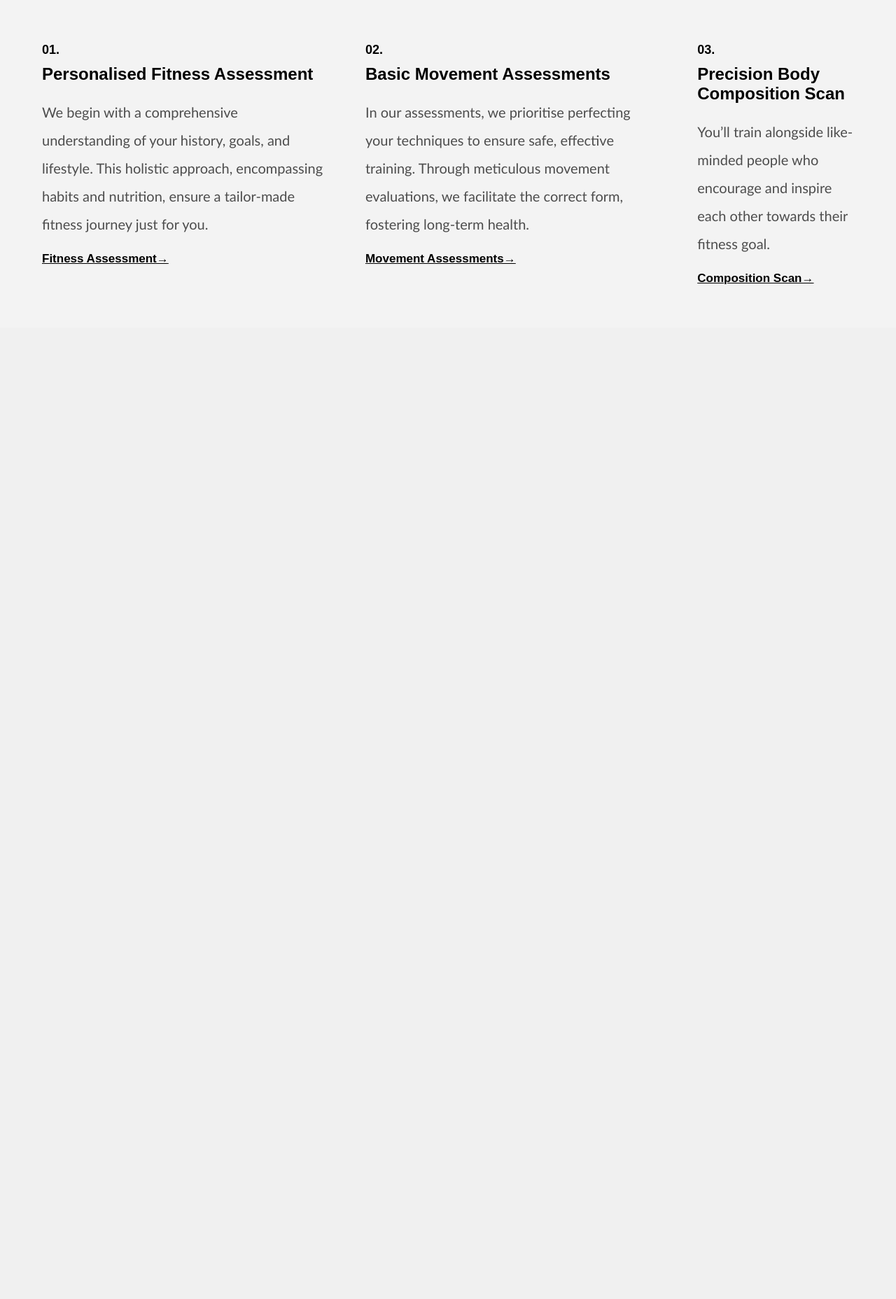
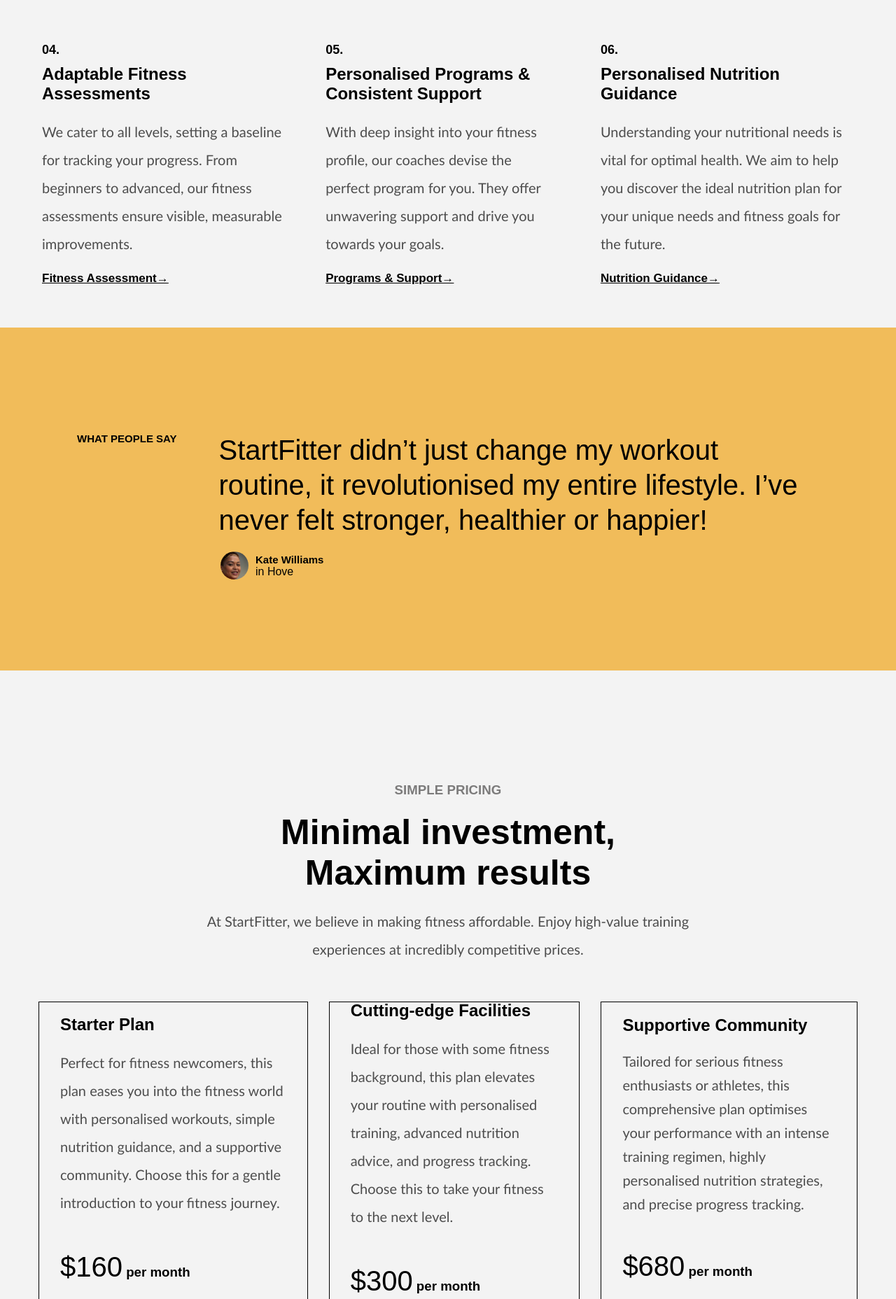
Before and after one commit to K3rllon/KerlloneIsa, a PHP site: page / in a window 1280 px wide. Shown: the part 2584-4440 px from the top of the page at 70% size. Before the commit the page ends 2990 px from the top, so only its background shows below. Run offline with PHP 8.4, Linux system fonts and the light colour scheme.

Commit message:
Parte Kerllon 01 (ainda falta finalizar)

```diff
--- a/ProjetosDS2/Ativ02/assets/css/style.css
+++ b/ProjetosDS2/Ativ02/assets/css/style.css
@@ -1,53 +1,65 @@
-*{
+* {
     margin: 0;
     padding: 0;
     box-sizing: border-box;
 }
-body{
-    background-color: rgb(0, 0, 0);
+
+body {
+    background-color: #f3f3f3;
 }
-#barra{
+
+#barra {
     background-color: #f1bc5a;
     padding: 20px;
     display: flex;
     justify-content: center;
+    font-family: Arial, Helvetica, sans-serif;
+    /* mudei a fonte */
 }
-#mensagemdesign{
+
+#mensagemdesign {
     color: #000000;
-    text-decoration:none;
+    text-decoration: none;
 }
-#imagemdestaque{
+
+#imagemdestaque {
     background-image: url("imagens/fundo.jpg");
     display: flex;
     justify-content: space-between;
     align-items: center;
 }
 
-#itensmenu{
+#itensmenu {
     display: flex;
     list-style: none;
+    font-family: Arial, Helvetica, sans-serif;
+    /* mudei a fonte */
 }
-.itens{
+
+.itens {
     color: aliceblue;
     padding: 15px;
     text-decoration: none;
 }
-.itens:hover{
+
+.itens:hover {
     text-decoration: underline;
 }
 
-#titulo{
+#titulo {
     color: aliceblue;
     text-align: center;
     padding: 100px;
     font-size: 30px;
     font-family: Trebuchet MS, sans-serif;
 }
-#paragrafo{
+
+#paragrafo {
     margin: 30px;
     font-size: 20px;
 }
-#butaoleiamais{
+
+#butaoleiamais {
     width: 200px;
     height: 50px;
     border-radius: 50px;
@@ -57,35 +69,39 @@ body{
     background-color: #f1bc5a;
     border: none;
 }
-#inicio{
+
+#inicio {
     background-image: url("/Ativ02/assets/imagens/fundo.jpg");
 }
-.sobre{
+
+.sobre {
     background-color: #f3f3f3;
     display: flex;
     justify-content: center;
     align-items: center;
     text-align: center;
 }
-.titulos1{
+
+.titulos1 {
     font-family: Arial, Helvetica, sans-serif;
     margin: 20px;
     color: #7c7b7b;
 }
 
-#titulos2{
+#titulos2 {
     font-family: Arial, Helvetica, sans-serif;
     font-size: 50px;
     margin: 20px;
 }
 
-#bloco1{
+#bloco1 {
     padding: 50px;
     margin: 10px;
     display: inline-block;
     text-align: center;
 }
-#bloquinhos{
+
+#bloquinhos {
     background-color: #f3f3f3;
     display: flex;
     justify-content: center;
@@ -94,12 +110,13 @@ body{
     text-align: left;
     align-items: stretch;
 }
-.titulos{
+
+.titulos {
     font-family: Arial, Helvetica, sans-serif;
     margin-bottom: 20px;
 }
 
-.paragrafos{
+.paragrafos {
     font-family: Gill Sans, sans-serif;
     font-size: 20px;
     font-weight: 5;
@@ -108,32 +125,236 @@ body{
     margin-bottom: 20px;
 }
 
-.Bloco{
+.Bloco {
     padding: 30px;
 }
 
-.logos{
+.logos {
     width: 220px;
 }
 
-#imagens{
+#imagens {
     text-align: center;
     padding: 40px;
+    background-color: #000000;
 }
-#caixa01{
+
+#caixa01 {
     padding: 100px;
 }
-.numeros{
+
+.numeros {
     font-family: Arial, Helvetica, sans-serif;
     margin-bottom: 10px;
     font-size: 18px;
 }
-.linkscaixa{
+
+.linkscaixa {
     color: #000000;
     font-family: Arial, Helvetica, sans-serif;
     font-weight: 700;
     font-size: 17px;
 }
-.linkscaixa:hover{
+
+.linkscaixa:hover {
     text-decoration: none;
 }
+
+#caixa02 {
+    justify-content: center;
+    align-items: center;
+    padding: 50px;
+    height: 490px;
+    color: #000;
+    padding-top: 150px;
+    background-color: #f1bc5a;
+    font-family: Arial, Helvetica, sans-serif;
+    justify-content: left;
+}
+
+#whatpeoplesay {
+    font-size: 15px;
+    margin: 0px 60px;
+    white-space: nowrap;
+}
+
+#texto {
+    font-size: 40px;
+    font-weight: 100;
+    line-height: 50px;
+}
+
+#informaçoesdoautor {
+    display: flex;
+    align-items: center;
+    margin-top: 20px;
+    margin-left: 265px;
+}
+
+#fotodaautora {
+    width: 40px;
+    height: 40px;
+    border-radius: 50%;
+    margin-right: 10px;
+}
+
+#nomedoautor {
+    font-size: 15px;
+}
+
+#caixadowhatpeoplesay {
+    height: 50%;
+    text-align: start;
+}
+
+#caixinha02 {
+    display: flex;
+    align-items: stretch;
+}
+
+#caixa03 {
+    margin-top: 140px;
+}
+
+#caixa04 {
+    display: flex;
+    margin: 20px 40px;
+}
+
+.caixasdepacotes {
+    border: 1px #000000 solid;
+    margin: 15px;
+    font-family: Arial, Helvetica, sans-serif;
+    display: flex;
+    height: 500px;
+    justify-content: center;
+    flex-direction: column;
+    align-items: stretch;
+}
+
+span {
+    font-size: 40px;
+    font-weight: 500;
+}
+
+.botaogetstarted {
+    width: 300px;
+    height: 50px;
+    border-radius: 50px;
+    font-family: Helvetica, sans-serif;
+    text-align: center;
+    font-size: 20px;
+    background-color: #000000;
+    border: none;
+    color: #f3f3f3;
+}
+.botoes{
+    text-align: center;
+    margin-bottom: 30px;
+}
+.preço{
+    margin: 0px 0px 30px 30px;
+}
+.textodopeço{
+    margin: 0;
+}
+#paragrafo2{
+    margin-top: 0;
+    line-height: 1.7;
+}
+#pontosdospacotes{
+    display: flex;
+    justify-content: center;
+    justify-content: space-around;
+}
+.pontos{
+    font-family: Arial, Helvetica, sans-serif;
+    font-size: 15px;
+    line-height: 2;
+}
+#caixa05{
+    padding: 70px;
+    text-align: center;
+    justify-content: center;
+    margin-bottom: 80px;
+    font-family: Arial, Helvetica, sans-serif;
+}
+
+#ingressartodo{
+    background-image: url("/Ativ02/assets/imagens/mulhertreinando.jpg");
+    background-size: cover;
+    height: 100%;
+    width: 100%;
+    padding: 60px;
+
+}
+
+#ingressar{
+    padding: 30px;
+    height: 20%;
+    width: 50%;
+    display: block;
+    border: 2px solid aliceblue;
+    margin-top: 50px;
+    margin-left: 100px;
+    margin-bottom: 100px;
+    margin: 20, 30, 40,50px;
+
+}
+
+#tituloingressar{
+    font-size: 45px;
+    font-family: Trebuchet MS, sans-serif;
+    color: aliceblue;
+}
+#paragrafoingressar{
+    color: aliceblue;
+    font-size: 18px;
+    font-family: Trebuchet MS, sans-serif;
+    margin-top: 20px;
+    line-height: 30px;
+}
+#botaoget{
+    padding: 10px;
+    border-radius: 100px;
+    background-color: #f1bc5a;
+    font-size: 18px;
+    border: 0;
+    font-family: Trebuchet MS, sans-serif;
+    height: 48px;
+    width: 180px;
+    text-align: center;
+    margin-top: 35px;
+}
+
+#rodape{
+    background-color: #000000;
+    color: aliceblue;
+    padding-top: 100px;
+    padding-left: 30px;
+
+}
+
+.titulosrodape{
+    font-family: Trebuchet MS, sans-serif;
+    font-size: 25px;
+}
+
+#subtitulo{
+    margin-top: 4px;
+}
+
+.paragrafosrodape{
+    font-family: Arial, Helvetica, sans-serif;
+    margin-top: 40px;
+    font-size: 15px;
+}
+
+#wordpress {
+    text-decoration: underline;
+    color: aliceblue;
+}
+
+#wordpress:hover{
+    text-decoration: underline;
+}
--- a/ProjetosDS2/Ativ02/index.html
+++ b/ProjetosDS2/Ativ02/index.html
@@ -1,11 +1,13 @@
 <!DOCTYPE html>
 <html lang="pt-br">
+
 <head>
     <meta charset="UTF-8">
     <meta name="viewport" content="width=device-width, initial-scale=1.0">
     <title>Ativ_02</title>
     <link rel="stylesheet" href="assets/css/style.css">
 </head>
+
 <body>
     <div id="inicio">
         <div id="barra">
@@ -17,18 +19,29 @@
                     <img src="assets/imagens/logo.png" alt="">
                 </div>
                 <menu id="itensmenu">
-                    <a class="itens" href=""><li>Home</li></a>
-                    <a class="itens" href=""><li>Personal Training</li></a>
-                    <a class="itens" href=""><li>Pricing</li></a>
-                    <a class="itens" href=""><li>Blog</li></a>
-                    <a class="itens" href=""><li>Contact</li></a>
+                    <a class="itens" href="">
+                        <li>Home</li>
+                    </a>
+                    <a class="itens" href="">
+                        <li>Personal Training</li>
+                    </a>
+                    <a class="itens" href="">
+                        <li>Pricing</li>
+                    </a>
+                    <a class="itens" href="">
+                        <li>Blog</li>
+                    </a>
+                    <a class="itens" href="">
+                        <li>Contact</li>
+                    </a>
                 </menu>
             </div>
         </header>
         <div id="titulo">
             <h1>Fit today,<br> Stronger tomorrow</h1>
             <p id="paragrafo">
-                Unlock your potential and redefine your limits with us. Our trainers tailor workouts to your ability, ensuring you’re fit today and undeniably stronger tomorrow.
+                Unlock your potential and redefine your limits with us. Our trainers tailor workouts to your ability,
+                ensuring you’re fit today and undeniably stronger tomorrow.
             </p>
             <div>
                 <button id="butaoleiamais">Learn More</button>
@@ -41,21 +54,25 @@
                 <h3 class="titulos1">ABOUT US</h3>
                 <h1 id="titulos2">Why choose StartFitter? <br>
                     Discover our unique edge</h1>
-                <p class="paragrafos">It’s our commitment to your health. We deliver effective, efficient workouts paired with nutritional guidance to help you reach your fitness peak.</p>
+                <p class="paragrafos">It’s our commitment to your health. We deliver effective, efficient workouts
+                    paired <br> with nutritional guidance to help you reach your fitness peak.</p>
             </div>
         </div>
         <div id="bloquinhos">
             <div id="bloco2" class="Bloco">
                 <h2 class="titulos">Personalised Workouts</h2>
-                <p class="paragrafos">StartFitter’s Expert Coaches are certified fitness pros dedicated to guiding you towards your health goals.</p>
+                <p class="paragrafos">StartFitter’s Expert Coaches are certified fitness pros dedicated to guiding you
+                    towards your health goals.</p>
             </div>
             <div class="Bloco">
                 <h2 class="titulos">Cutting-edge Facilities</h2>
-                <p class="paragrafos">Our state-of-the-art facilities are designed to enhance your workout experience and fuel your progress.</p>
+                <p class="paragrafos">Our state-of-the-art facilities are designed to enhance your workout experience
+                    and fuel your progress.</p>
             </div>
             <div id="bloco4" class="Bloco">
                 <h2 class="titulos">Supportive Community</h2>
-                <p class="paragrafos">You’ll train alongside like-minded people who encourage and inspire each other towards their fitness goal.</p>
+                <p class="paragrafos">You’ll train alongside like-minded people who encourage and inspire each other
+                    towards their fitness goal.</p>
             </div>
         </div>
         <div id="imagens">
@@ -74,7 +91,9 @@
             <div>
                 <h3 class="titulos1">QUICK START GUIDE</h3>
                 <h1 id="titulos2">6-step success:<br>Your fitness roadmap</h1>
-                <p class="paragrafos">We’ve developed a meticulously crafted, comprehensive six-step process that acts as your personal roadmap, guiding you steadily towards your fitness goals.</p>
+                <p class="paragrafos">We’ve developed a meticulously crafted, comprehensive six-step process that <br>
+                    acts
+                    as your personal roadmap, guiding you steadily towards your fitness goals.</p>
             </div>
         </div>
         <div>
@@ -82,43 +101,164 @@
                 <div id="bloco2" class="Bloco">
                     <h4 class="numeros">01.</h4>
                     <h2 class="titulos">Personalised Fitness Assessment</h2>
-                    <p class="paragrafos">We begin with a comprehensive understanding of your history, goals, and lifestyle. This holistic approach, encompassing habits and nutrition, ensure a tailor-made fitness journey just for you.</p>
+                    <p class="paragrafos">We begin with a comprehensive understanding of your history, goals, and
+                        lifestyle. This holistic approach, encompassing habits and nutrition, ensure a tailor-made
+                        fitness journey just for you.</p>
                     <a class="linkscaixa" href="#">Fitness Assessment→</a>
                 </div>
                 <div class="Bloco">
                     <h4 class="numeros">02.</h4>
                     <h2 class="titulos">Basic Movement Assessments</h2>
-                    <p class="paragrafos">In our assessments, we prioritise perfecting your techniques to ensure safe, effective training. Through meticulous movement evaluations, we facilitate the correct form, fostering long-term health.</p>
+                    <p class="paragrafos">In our assessments, we prioritise perfecting your techniques to ensure safe,
+                        effective training. Through meticulous movement evaluations, we facilitate the correct form,
+                        fostering long-term health.</p>
                     <a class="linkscaixa" href="#">Movement Assessments→</a>
                 </div>
                 <div id="bloco4" class="Bloco">
                     <h4 class="numeros">03.</h4>
                     <h2 class="titulos">Precision Body Composition Scan</h2>
-                    <p class="paragrafos">You’ll train alongside like-minded people who encourage and inspire each other towards their fitness goal.</p>
+                    <p class="paragrafos">You’ll train alongside like-minded people who encourage and inspire each other
+                        towards their fitness goal.</p>
                     <a class="linkscaixa" href="#">Composition Scan→</a>
                 </div>
             </div>
             <div>
                 <div id="bloquinhos">
                     <div id="bloco2" class="Bloco">
-                        <h4 class="numeros">01.</h4>
-                        <h2 class="titulos">Personalised Fitness Assessment</h2>
-                        <p class="paragrafos">We begin with a comprehensive understanding of your history, goals, and lifestyle. This holistic approach, encompassing habits and nutrition, ensure a tailor-made fitness journey just for you.</p>
+                        <h4 class="numeros">04.</h4>
+                        <h2 class="titulos">Adaptable Fitness Assessments</h2>
+                        <p class="paragrafos">We cater to all levels, setting a baseline for tracking your progress.
+                            From beginners to advanced, our fitness
+                            assessments ensure visible, measurable improvements.</p>
                         <a class="linkscaixa" href="#">Fitness Assessment→</a>
                     </div>
                     <div class="Bloco">
-                        <h4 class="numeros">02.</h4>
-                        <h2 class="titulos">Basic Movement Assessments</h2>
-                        <p class="paragrafos">In our assessments, we prioritise perfecting your techniques to ensure safe, effective training. Through meticulous movement evaluations, we facilitate the correct form, fostering long-term health.</p>
-                        <a class="linkscaixa" href="#">Movement Assessments→</a>
+                        <h4 class="numeros">05.</h4>
+                        <h2 class="titulos">Personalised Programs & Consistent Support</h2>
+                        <p class="paragrafos">With deep insight into your fitness profile, our coaches devise the
+                            perfect program for you. They offer unwavering
+                            support and drive you towards your goals.</p>
+                        <a class="linkscaixa" href="#">Programs & Support→</a>
                     </div>
                     <div id="bloco4" class="Bloco">
-                        <h4 class="numeros">03.</h4>
-                        <h2 class="titulos">Precision Body Composition Scan</h2>
-                        <p class="paragrafos">You’ll train alongside like-minded people who encourage and inspire each other towards their fitness goal.</p>
-                        <a class="linkscaixa" href="#">Composition Scan→</a>
+                        <h4 class="numeros">06.</h4>
+                        <h2 class="titulos">Personalised Nutrition Guidance</h2>
+                        <p class="paragrafos">Understanding your nutritional needs is vital for optimal health. We aim
+                            to help you discover the ideal nutrition plan
+                            for your unique needs and fitness goals for the future.</p>
+                        <a class="linkscaixa" href="#">Nutrition Guidance→</a>
+                    </div>
+                    <!-- troquei o texto dessa parte -->
+                </div>
+                <div id="caixa02">
+                    <div id="caixinha02">
+                        <div id="caixadowhatpeoplesay">
+                            <h3 id="whatpeoplesay">WHAT PEOPLE SAY</h3>
+                        </div>
+                        <div>
+                            <h1 id="texto">StartFitter didn’t just change my workout <br> routine, it revolutionised my
+                                entire lifestyle. I’ve <br> never felt stronger, healthier or happier!</h1>
+                        </div>
+                    </div>
+                    <div id="caixadasinfordaautora">
+                        <div id="informaçoesdoautor">
+                            <img id="fotodaautora" src="assets/imagens/user-avatar.png" alt="Foto da Kate Williams">
+                            <div id="textodasinfordoautor">
+                                <h1 id="nomedoautor">Kate Williams</h1>
+                                <p id="localdaautora">in Hove</p>
+                            </div>
+                        </div>
+                    </div>
+                </div>
+            </div>
+            <div class="sobre">
+                <div id="caixa03">
+                    <h3 class="titulos1">SIMPLE PRICING</h3>
+                    <h1 id="titulos2">Minimal investment, <br>
+                        Maximum results</h1>
+                    <p class="paragrafos">At StartFitter, we believe in making fitness affordable. Enjoy high-value
+                        training <br> experiences at incredibly competitive prices.</p>
+                </div>
+            </div>
+            <div id="caixamaior">
+                <div id="caixa04">
+                    <div class="caixasdepacotes">
+                        <div id="bloco2" class="Bloco">
+                            <h2 class="titulos">Starter Plan</h2>
+                            <p class="paragrafos">Perfect for fitness newcomers, this plan eases you into the fitness
+                                world with personalised workouts, simple nutrition
+                                guidance, and a supportive community. Choose this for a gentle introduction to your
+                                fitness journey.</p>
+                        </div>
+                        <h3 class="preço"><span>$160</span> per month</h3>
+                        <div class="botoes">
+                            <button class="botaogetstarted">Get Started</button>
+                        </div>
+                    </div>
+                    <div class="caixasdepacotes">
+                        <div class="Bloco">
+                            <h2 class="titulos">Cutting-edge Facilities</h2>
+                            <p class="paragrafos">Ideal for those with some fitness background, this plan elevates your
+                                routine with personalised training, advanced
+                                nutrition advice, and progress tracking. Choose this to take your fitness to the next
+                                level.</p>
+                        </div>
+                        <h3 class="preço"><span>$300</span> per month</h3>
+                        <div class="botoes">
+                            <button class="botaogetstarted">Get Started</button>
+                        </div>
+                    </div>
+                    <div class="caixasdepacotes">
+                        <div id="bloco4" class="Bloco">
+                            <h2 class="titulos">Supportive Community</h2>
+                            <p id="paragrafo2" class="paragrafos">Tailored for serious fitness enthusiasts or athletes,
+                                this comprehensive plan optimises your performance with an intense
+                                training regimen, highly personalised nutrition strategies, and precise progress
+                                tracking.</p>
+                        </div>
+                        <h3 class="preço"><span>$680</span> per month</h3>
+                        <div class="botoes">
+                            <button class="botaogetstarted">Get Started</button>
+                        </div>
+                    </div>
+                </div>
+            </div>
+            <div id="pontosdospacotes">
+                <div class="pontos">
+                    <p>+ 2 training sessions per week <br> + Basic nutrition guidance <br> + Access to all group classes</p>
+                </div>
+                <div class="pontos">
+                    <p>+ 3 training sessions per week <br> + Tailored nutrition advice <br> + Access to all group classes <br> + Monthly body composition scans</p>
+                </div>
+                <div class="pontos">
+                    <p>+ 5 training sessions per week <br> + Personalised nutrition plans <br> + Priority booking for all group classes <br> + Bi-weekly body composition scans <br> + Ongoing performance assessments</p>
+                </div>
+            </div>
+            <div id="caixa05">
+                <p>Not convinced? We offer a 100% money-back guarantee for all purchases. Try our product <br> confidently; if you don’t like it, we’ll make it right.</p>
+            </div>
+            <div id="ingressartodo">
+                <div id="ingressar">
+                    <h1 id="tituloingressar">Ready to ignite your fitness <br> revolution?</h1>
+                    <p id="paragrafoingressar">There has never been a better time than right now. Dive into your fitness journey with StartFitter today.</p>
+                    <button type="button" onclick="" id="botaoget">Get started</button>
                 </div>
             </div>
     </main>
+    <footer>
+        <div id="rodape">
+            <div>
+                <h3 class="titulosrodape">StartFitter</h3>
+                <p id="subtitulo">Personal fitness training service</p>
+                <p class="paragrafosrodape">Unlock your potential and redefine your limits with us. Our trainers tailor workouts to your ability, ensuring you’re fit today and undeniably stronger tomorrow. It’s our commitment to your health. We deliver effective, efficient workouts paired with nutritional guidance to help you reach your fitness peak.</p>
+                <div>
+                    <p class="paragrafosrodape">
+                        Designed with <a href="#" class="paragrafosrodape" id="wordpress">WordPress</a>
+                    </p>
+                </div>
+            </div>
+        </div>
+    </footer>
 </body>
+
 </html>
```
Also changed, not shown: ProjetosDS2/Ativ02/assets/imagens/mulhertreinando.jpg (added), ProjetosDS2/Ativ02/assets/imagens/user-avatar.png (added). Lines whose indentation alone changed are shown as unchanged.
